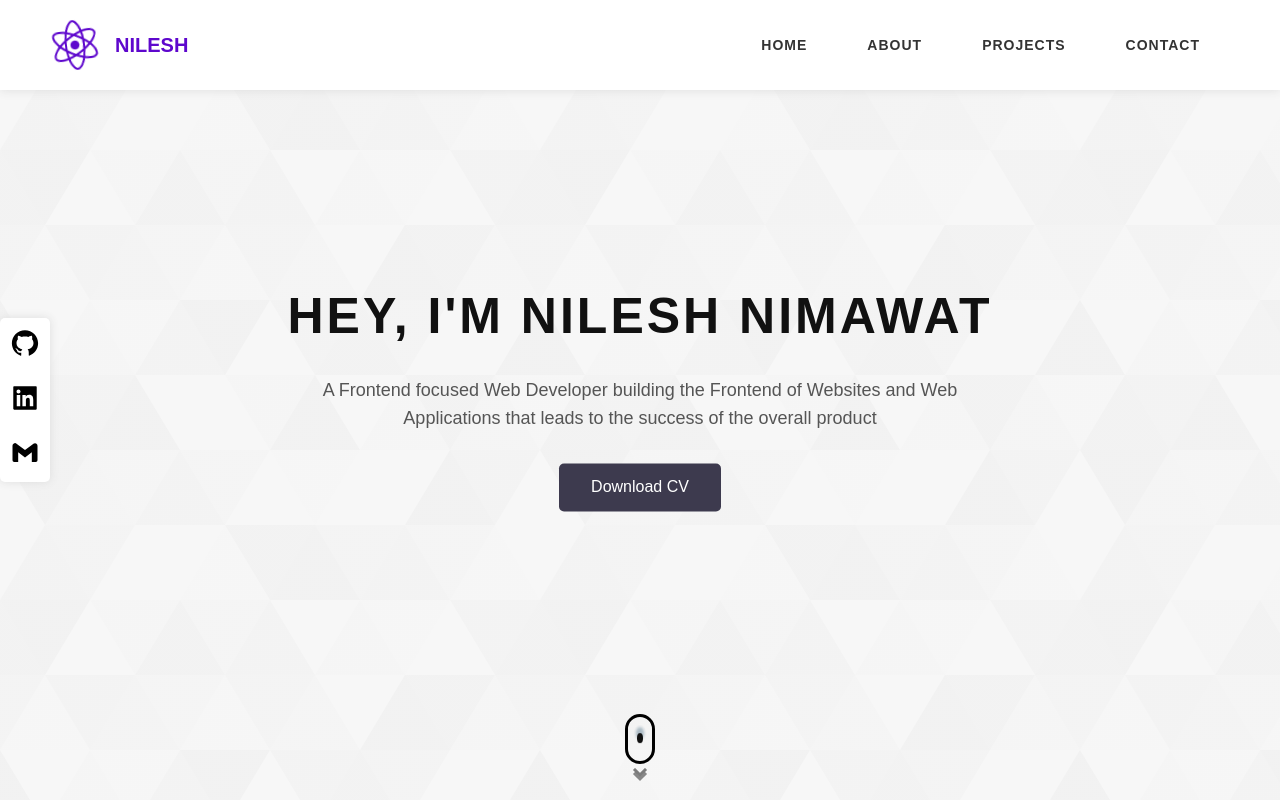
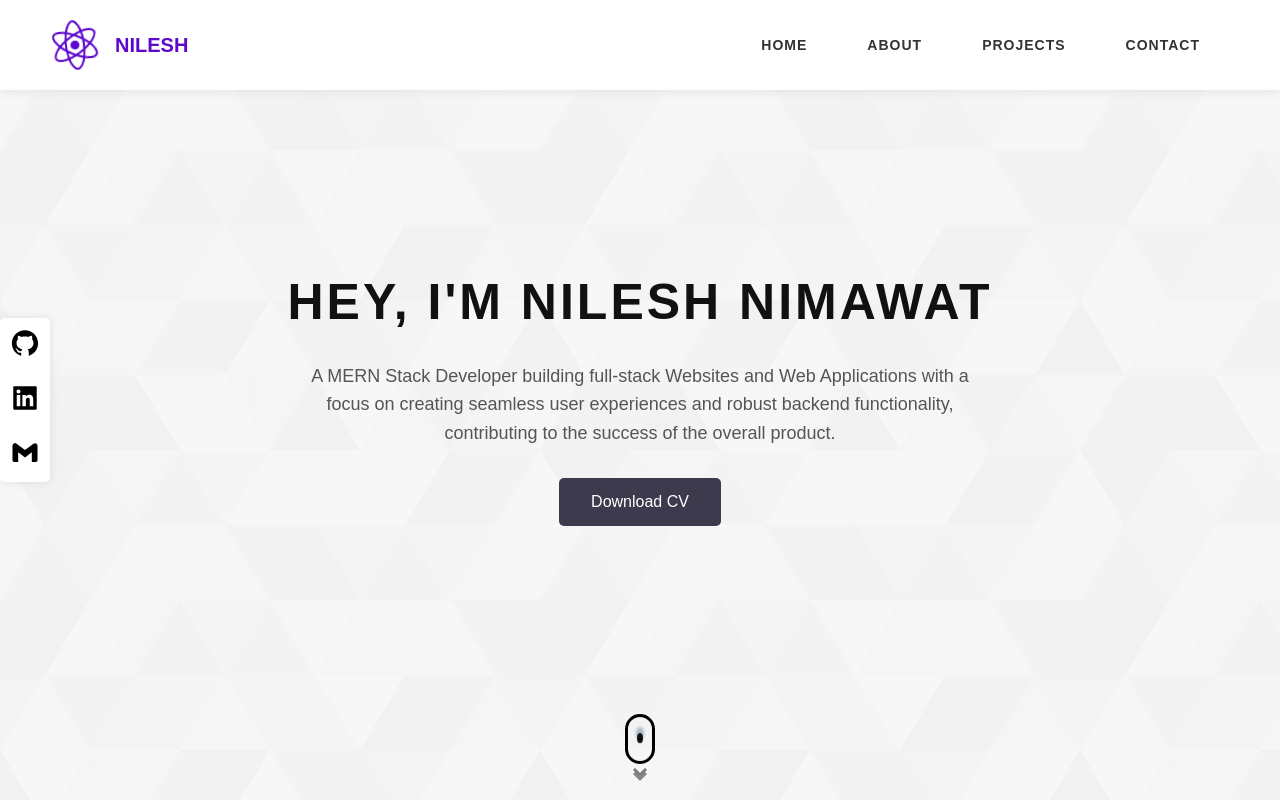
Before and after one commit to Nileshnimawat/My-Portfolio, a React (Vite) app: page / in a window 1280 px wide. Shown: the top 800 px of the page. Built offline with nearby package versions, Linux system fonts and the light colour scheme; a web font is replaced by a local one.

Commit message:
proifle updated

```diff
--- a/src/app/App.jsx
+++ b/src/app/App.jsx
@@ -220,9 +220,7 @@ function App() {
         <div className={style["home-content"]}>
           <h1>HEY, I'M Nilesh Nimawat</h1>
           <p>
-            A Frontend focused Web Developer building the Frontend of Websites
-            and Web Applications that leads to the success of the overall
-            product
+            A MERN Stack Developer building full-stack Websites and Web Applications with a focus on creating seamless user experiences and robust backend functionality, contributing to the success of the overall product.
           </p>
           <a
             href={cv}
```
